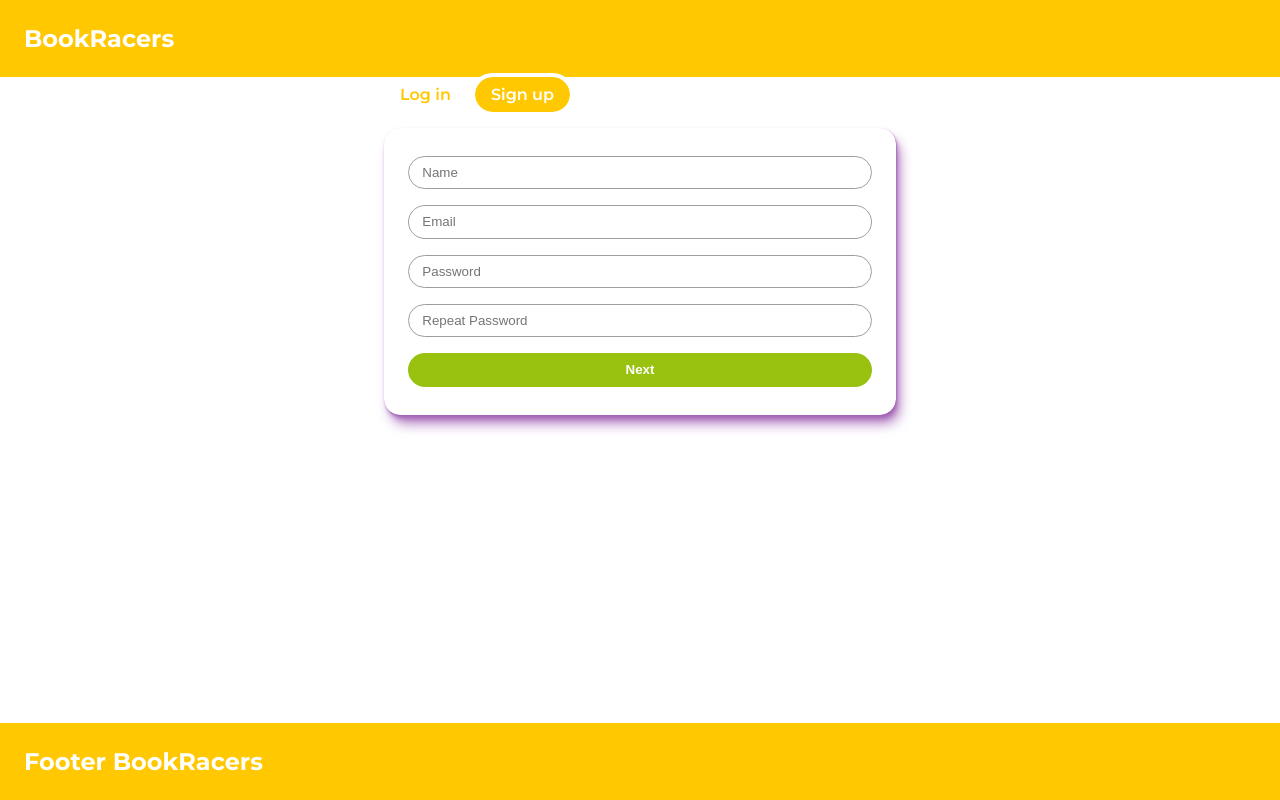
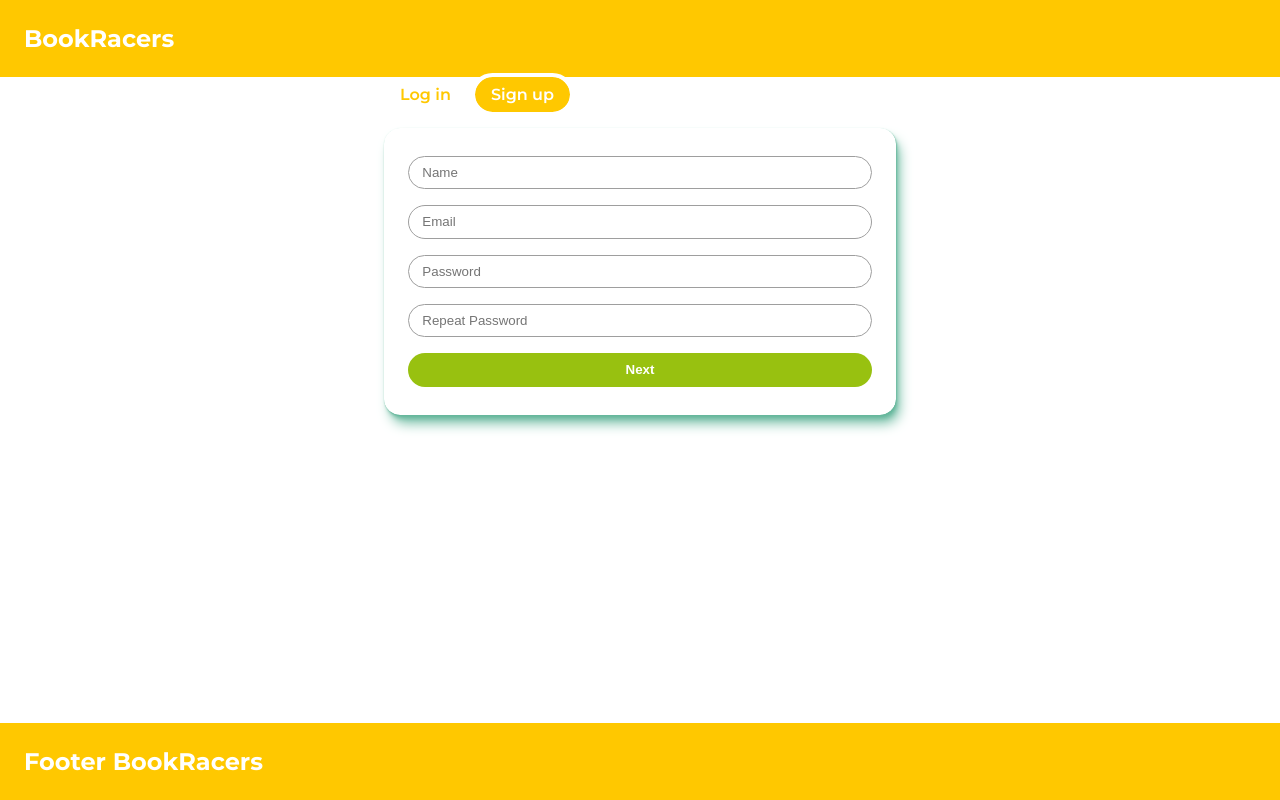
Before and after one commit to jssol/bookracers-frontend, a React (Create React App) app: page /register/signup in a window 1280 px wide. Built offline with nearby package versions, Linux system fonts and the light colour scheme.

Commit message:
Change shadow color

```diff
--- a/src/components/assets/styles/_design.scss
+++ b/src/components/assets/styles/_design.scss
@@ -6,21 +6,21 @@ $dark-gray: hsl(0, 0%, 62%);
 $white: hsl(0, 0%, 100%);
 $lime: hsl(178, 84%, 40%);
 
-$shadow-low: 0.3px 0.5px 0.7px hsl(286deg, 36%, 56%),
-  0.4px 0.8px 1px -1.2px hsl(286deg, 36%, 56%),
-  1px 2px 2.5px -2.5px hsl(286deg, 36%, 56%);
-$shadow-medium: 0.3px 0.5px 0.7px hsl(286deg, 36%, 56%),
-  0.8px 1.6px 2px -0.8px hsl(286deg, 36%, 56%),
-  2.1px 4.1px 5.2px -1.7px hsl(286deg, 36%, 56%),
-  5px 10px 12.6px -2.5px hsl(286deg, 36%, 56%);
-$shadow-high: 0.3px 0.5px 0.7px hsl(286deg, 36%, 56%),
-  1.5px 2.9px 3.7px -0.4px hsl(286deg, 36%, 56%),
-  2.7px 5.4px 6.8px -0.7px hsl(286deg, 36%, 56%),
-  4.5px 8.9px 11.2px -1.1px hsl(286deg, 36%, 56%),
-  7.1px 14.3px 18px -1.4px hsl(286deg, 36%, 56%),
-  11.2px 22.3px 28.1px -1.8px hsl(286deg, 36%, 56%),
-  17px 33.9px 42.7px -2.1px hsl(286deg, 36%, 56%),
-  25px 50px 62.9px -2.5px hsl(286deg, 36%, 56%);
+$shadow-low: 0.3px 0.5px 0.7px hsl(160deg, 36%, 56%),
+  0.4px 0.8px 1px -1.2px hsl(160deg, 36%, 56%),
+  1px 2px 2.5px -2.5px hsl(160deg, 36%, 56%);
+$shadow-medium: 0.3px 0.5px 0.7px hsl(160deg, 36%, 56%),
+  0.8px 1.6px 2px -0.8px hsl(160deg, 36%, 56%),
+  2.1px 4.1px 5.2px -1.7px hsl(160deg, 36%, 56%),
+  5px 10px 12.6px -2.5px hsl(160deg, 36%, 56%);
+$shadow-high: 0.3px 0.5px 0.7px hsl(160deg, 36%, 56%),
+  1.5px 2.9px 3.7px -0.4px hsl(160deg, 36%, 56%),
+  2.7px 5.4px 6.8px -0.7px hsl(160deg, 36%, 56%),
+  4.5px 8.9px 11.2px -1.1px hsl(160deg, 36%, 56%),
+  7.1px 14.3px 18px -1.4px hsl(160deg, 36%, 56%),
+  11.2px 22.3px 28.1px -1.8px hsl(160deg, 36%, 56%),
+  17px 33.9px 42.7px -2.1px hsl(160deg, 36%, 56%),
+  25px 50px 62.9px -2.5px hsl(160deg, 36%, 56%);
 
 .button {
   background-color: $green;
```
